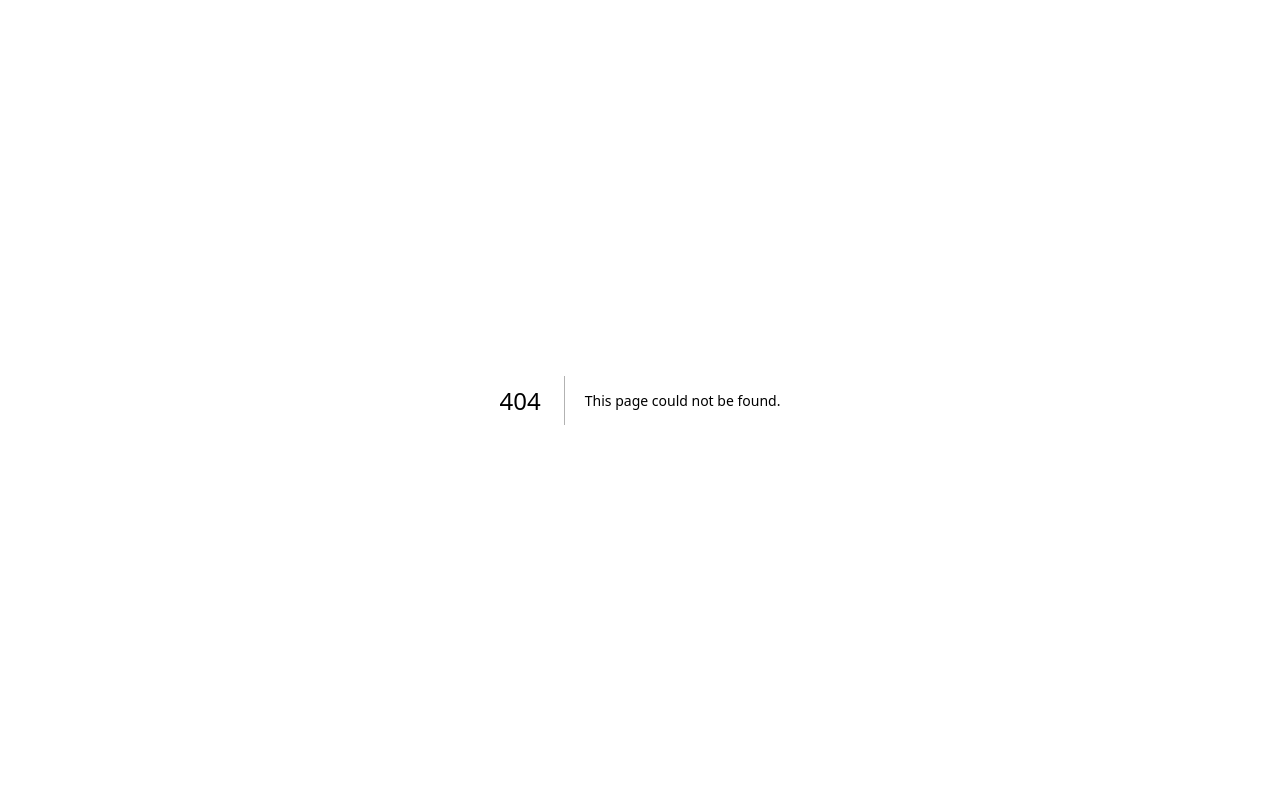
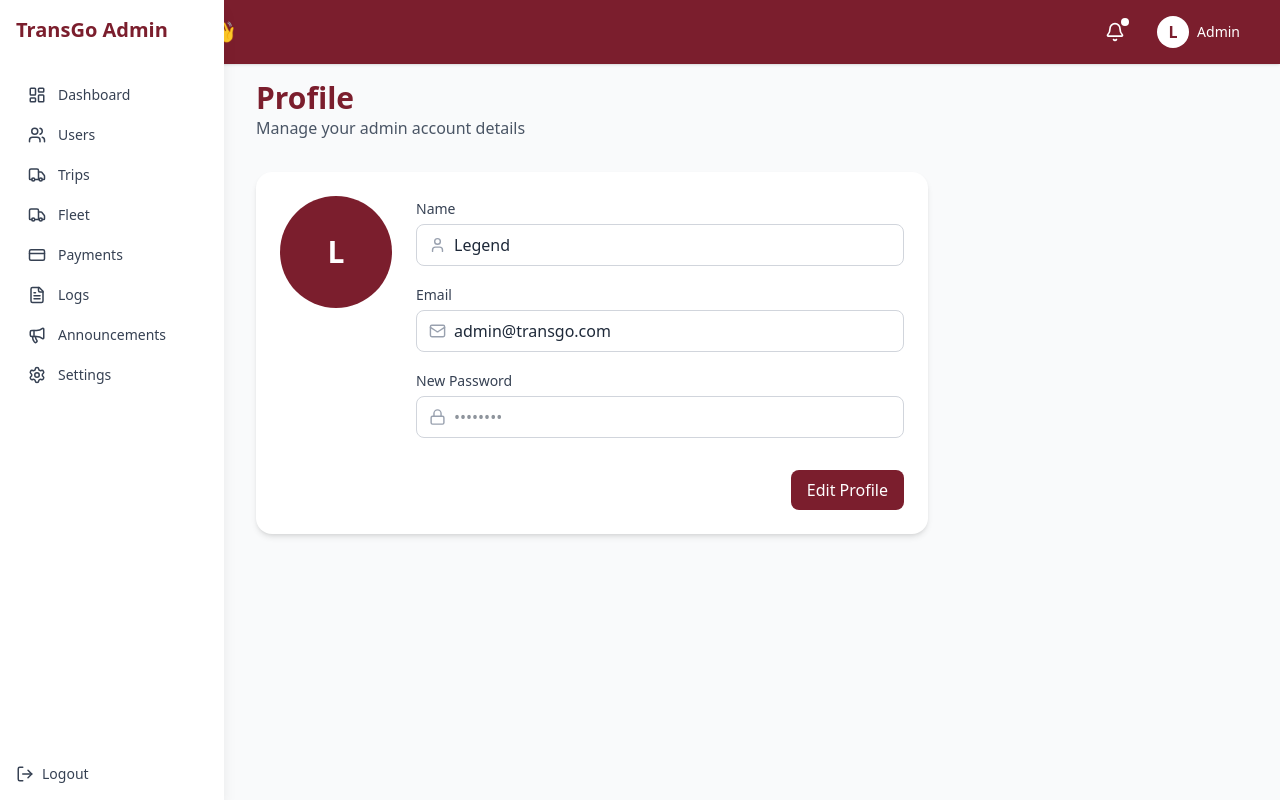
Before and after one commit to ABABUOTURI/TransGo, a Next.js app: page /admin/profile in a window 1280 px wide. Before the commit this address had no page. Built offline with nearby package versions, Linux system fonts and the light colour scheme.

Commit message:
profile page

```diff
--- /dev/null
+++ b/src/app/admin/profile/page.tsx
@@ -0,0 +1,210 @@
+"use client";
+
+import { useState, useRef } from "react";
+import { User, Mail, Lock, Save, Camera, XCircle, CheckCircle } from "lucide-react";
+
+export default function ProfilePage() {
+  const [name, setName] = useState("Legend");
+  const [email, setEmail] = useState("admin@transgo.com");
+  const [password, setPassword] = useState("");
+  const [confirmPassword, setConfirmPassword] = useState("");
+  const [editing, setEditing] = useState(false);
+  const [avatar, setAvatar] = useState<string | null>(null);
+
+  const [alert, setAlert] = useState<{ type: "success" | "error"; message: string } | null>(null);
+  const fileInputRef = useRef<HTMLInputElement | null>(null);
+
+  const handleAvatarChange = (e: React.ChangeEvent<HTMLInputElement>) => {
+    const file = e.target.files?.[0];
+    if (file) {
+      const reader = new FileReader();
+      reader.onloadend = () => setAvatar(reader.result as string);
+      reader.readAsDataURL(file);
+    }
+  };
+
+  const handleSave = (e: React.FormEvent) => {
+    e.preventDefault();
+
+    if (password && password !== confirmPassword) {
+      setAlert({ type: "error", message: "❌ Passwords do not match!" });
+      return;
+    }
+
+    setEditing(false);
+    setAlert({ type: "success", message: "✅ Profile updated successfully!" });
+
+    // Hide alert after 3 seconds
+    setTimeout(() => setAlert(null), 3000);
+  };
+
+  return (
+    <div className="space-y-8 animate-fadeIn relative">
+      {/* === Header === */}
+      <div>
+        <h1 className="text-2xl md:text-3xl font-bold text-[#7B1E2D]">Profile</h1>
+        <p className="text-gray-600">Manage your admin account details</p>
+      </div>
+
+      {/* === Profile Card === */}
+      <div className="bg-white shadow-md rounded-2xl p-6 max-w-2xl">
+        <div className="flex flex-col sm:flex-row items-center sm:items-start gap-6">
+          {/* === Avatar === */}
+          <div className="relative group">
+            <div className="w-28 h-28 rounded-full bg-[#7B1E2D] text-white flex items-center justify-center text-3xl font-semibold overflow-hidden">
+              {avatar ? (
+                <img
+                  src={avatar}
+                  alt="Profile Avatar"
+                  className="object-cover w-full h-full"
+                />
+              ) : (
+                name.charAt(0)
+              )}
+            </div>
+
+            {/* Upload overlay */}
+            {editing && (
+              <button
+                onClick={() => fileInputRef.current?.click()}
+                className="absolute inset-0 bg-black/40 backdrop-blur-md flex items-center justify-center opacity-0 group-hover:opacity-100 transition rounded-full"
+                title="Change Avatar"
+              >
+                <Camera className="text-white" size={24} />
+              </button>
+            )}
+
+            <input
+              type="file"
+              ref={fileInputRef}
+              accept="image/*"
+              onChange={handleAvatarChange}
+              className="hidden"
+            />
+          </div>
+
+          {/* === Profile Info === */}
+          <div className="flex-1 w-full">
+            <form onSubmit={handleSave} className="space-y-4">
+              {/* Name */}
+              <div>
+                <label className="text-sm font-medium text-gray-700">Name</label>
+                <div
+                  className={`flex items-center mt-1 border rounded-lg px-3 py-2 ${
+                    editing ? "border-[#7B1E2D]" : "border-gray-300"
+                  }`}
+                >
+                  <User size={18} className="text-gray-400 mr-2" />
+                  <input
+                    type="text"
+                    value={name}
+                    onChange={(e) => setName(e.target.value)}
+                    readOnly={!editing}
+                    className={`w-full outline-none text-gray-800 bg-transparent ${
+                      editing ? "cursor-text" : "cursor-not-allowed"
+                    }`}
+                  />
+                </div>
+              </div>
+
+              {/* Email */}
+              <div>
+                <label className="text-sm font-medium text-gray-700">Email</label>
+                <div
+                  className={`flex items-center mt-1 border rounded-lg px-3 py-2 ${
+                    editing ? "border-[#7B1E2D]" : "border-gray-300"
+                  }`}
+                >
+                  <Mail size={18} className="text-gray-400 mr-2" />
+                  <input
+                    type="email"
+                    value={email}
+                    onChange={(e) => setEmail(e.target.value)}
+                    readOnly={!editing}
+                    className={`w-full outline-none text-gray-800 bg-transparent ${
+                      editing ? "cursor-text" : "cursor-not-allowed"
+                    }`}
+                  />
+                </div>
+              </div>
+
+              {/* Password */}
+              <div>
+                <label className="text-sm font-medium text-gray-700">New Password</label>
+                <div
+                  className={`flex items-center mt-1 border rounded-lg px-3 py-2 ${
+                    editing ? "border-[#7B1E2D]" : "border-gray-300"
+                  }`}
+                >
+                  <Lock size={18} className="text-gray-400 mr-2" />
+                  <input
+                    type="password"
+                    placeholder="••••••••"
+                    value={password}
+                    onChange={(e) => setPassword(e.target.value)}
+                    readOnly={!editing}
+                    className={`w-full outline-none text-gray-800 bg-transparent ${
+                      editing ? "cursor-text" : "cursor-not-allowed"
+                    }`}
+                  />
+                </div>
+              </div>
+
+              {/* Confirm Password */}
+              {editing && (
+                <div>
+                  <label className="text-sm font-medium text-gray-700">Confirm Password</label>
+                  <div className="flex items-center mt-1 border border-[#7B1E2D] rounded-lg px-3 py-2">
+                    <Lock size={18} className="text-gray-400 mr-2" />
+                    <input
+                      type="password"
+                      placeholder="Confirm new password"
+                      value={confirmPassword}
+                      onChange={(e) => setConfirmPassword(e.target.value)}
+                      className="w-full outline-none text-gray-800 bg-transparent"
+                    />
+                  </div>
+                </div>
+              )}
+
+              {/* Actions */}
+              <div className="flex justify-end pt-4 gap-3">
+                {!editing ? (
+                  <button
+                    type="button"
+                    onClick={() => setEditing(true)}
+                    className="px-4 py-2 bg-[#7B1E2D] text-white rounded-lg hover:bg-[#8d2233] transition"
+                  >
+                    Edit Profile
+                  </button>
+                ) : (
+                  <button
+                    type="submit"
+                    className="flex items-center gap-2 px-4 py-2 bg-green-600 text-white rounded-lg hover:bg-green-700 transition"
+                  >
+                    <Save size={16} />
+                    Save Changes
+                  </button>
+                )}
+              </div>
+            </form>
+          </div>
+        </div>
+      </div>
+
+      {/* === Custom Glassmorphism Alert === */}
+      {alert && (
+        <div className="fixed inset-0 flex items-center justify-center bg-black/40 backdrop-blur-md z-50">
+          <div className="bg-black/60 text-white px-6 py-5 rounded-2xl shadow-xl flex items-center gap-3 border border-white/10 animate-fadeIn">
+            {alert.type === "success" ? (
+              <CheckCircle className="text-green-400 w-6 h-6" />
+            ) : (
+              <XCircle className="text-red-400 w-6 h-6" />
+            )}
+            <span className="text-sm">{alert.message}</span>
+          </div>
+        </div>
+      )}
+    </div>
+  );
+}
```
